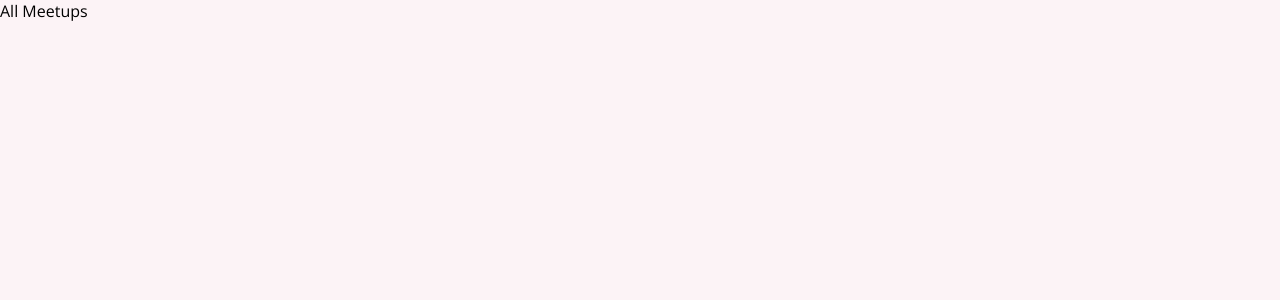
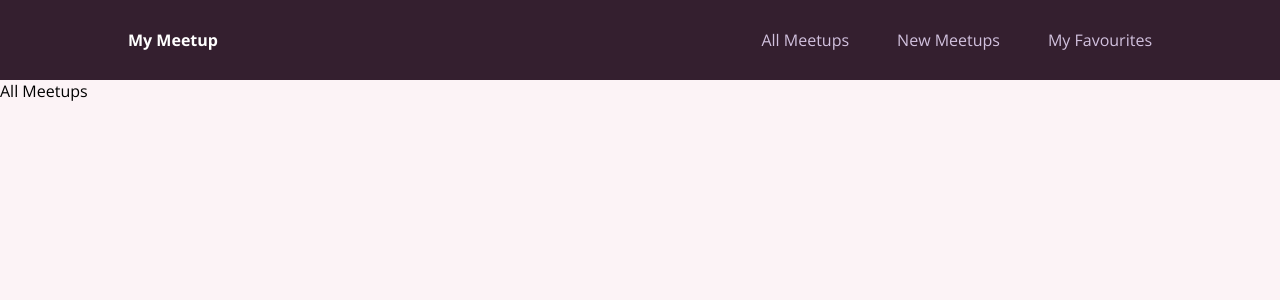
Before and after one commit to moyanich/new-react-app, a React (Create React App) app in the folder my-app/: page / in a window 1280 px wide. Shown: the top 300 px of the page. Built offline with nearby package versions, Linux system fonts and the light colour scheme.

Commit message:
Update meetup app

```diff
--- a/my-app/src/App.js
+++ b/my-app/src/App.js
@@ -3,6 +3,8 @@ import { Route, Routes} from 'react-router-dom';
 import AllMeetupsPage from './pages/AllMeetups';
 import NewMeetupPage from './pages/NewMeetup';
 import FavouritesPage from './pages/Favourites';
+import MainNavigation from './components/layout/MainNavigation';
+
 
 function App() {
     // localhost:3000/
@@ -10,6 +12,7 @@ function App() {
 
     return (
         <div>
+            <MainNavigation />
             <Routes>
                 <Route path="/"
                     element={<AllMeetupsPage />} />
--- /dev/null
+++ b/my-app/src/components/layout/MainNavigation.js
@@ -0,0 +1,25 @@
+import { Link } from "react-router-dom";
+import classes from './MainNavigation.module.css';
+
+function MainNavigation() {
+    return (
+        <header className={classes.header}>
+            <div className={classes.logo}>My Meetup</div>
+            <nav>
+                <ul>
+                    <li>
+                        <Link to='/'>All Meetups</Link>
+                    </li>
+                    <li>
+                        <Link to='/new-meetup'>New Meetups</Link>
+                    </li>
+                    <li>
+                        <Link to='/favourites'>My Favourites</Link>
+                    </li>
+                </ul>
+            </nav>
+        </header>
+    );
+}
+
+export default MainNavigation;
--- /dev/null
+++ b/my-app/src/components/layout/MainNavigation.module.css
@@ -0,0 +1,47 @@
+.header {
+    width: 100%;
+    height: 5rem;
+    display: flex;
+    align-items: center;
+    justify-content: space-between;
+    background-color: #341F2F;
+    padding: 0 10%;
+}
+
+.logo {
+    font-size: 1rem;
+    color: white;
+    font-weight: bold;
+}
+
+.header ul {
+    list-style: none;
+    margin: 0;
+    padding: 0;
+    display: flex;
+    align-items: baseline;
+}
+
+.header li {
+    margin-left: 3rem;
+}
+
+.header a {
+    text-decoration: none;
+    font-size: 1rem;
+    color: #D1C1DE;
+}
+
+.header a:hover,
+.header a:active,
+.header a.active {
+    color: white;
+}
+
+.badge {
+    background-color: #cc2062;
+    color: white;
+    border-radius: 12px;
+    padding: 0 1rem;
+    margin-left: 0.5rem;
+}
--- a/my-app/src/index.css
+++ b/my-app/src/index.css
@@ -19,3 +19,7 @@ h2 {
   font-size: 1.5rem;
   color: #2c292b;
 }
+
+nav {
+
+}
```
